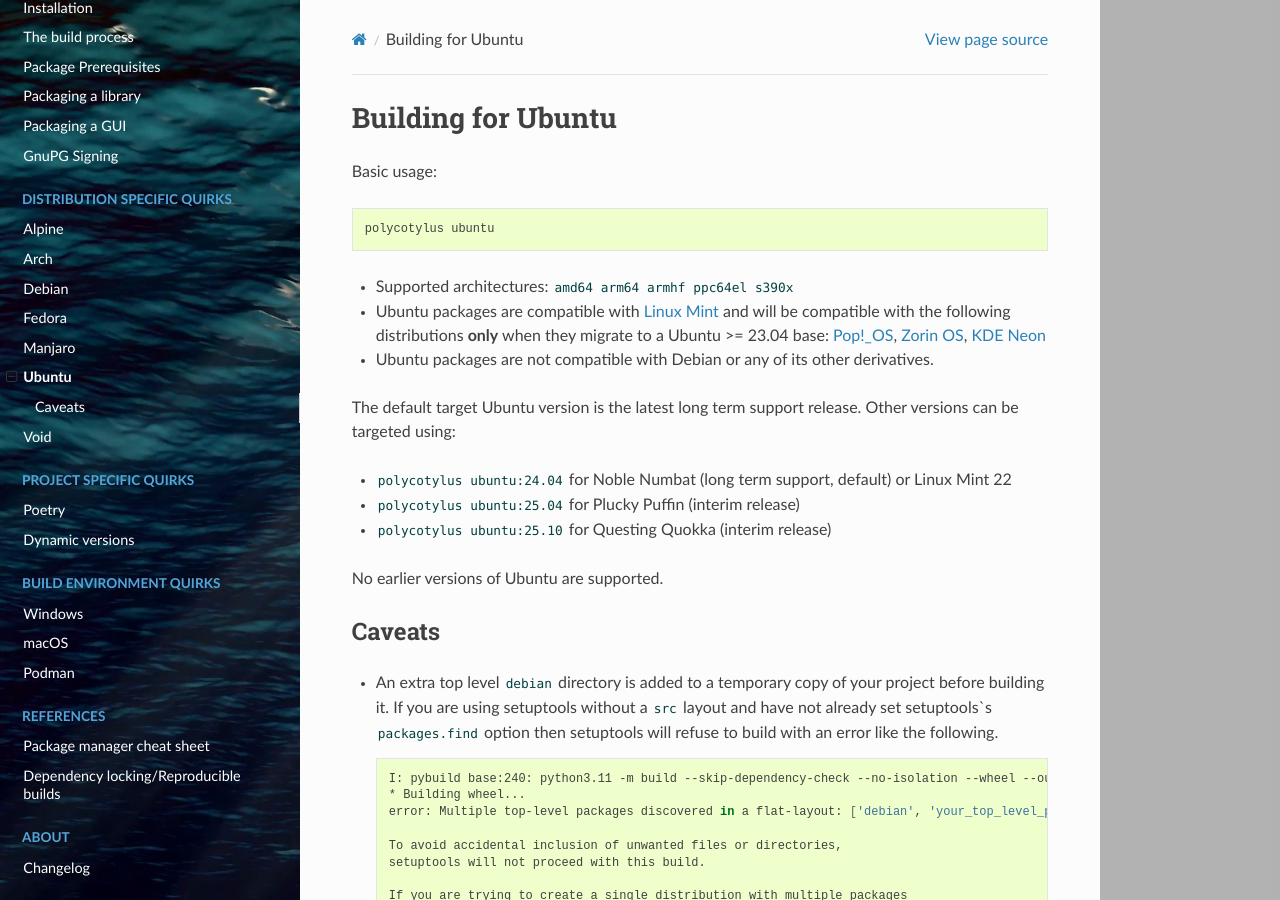
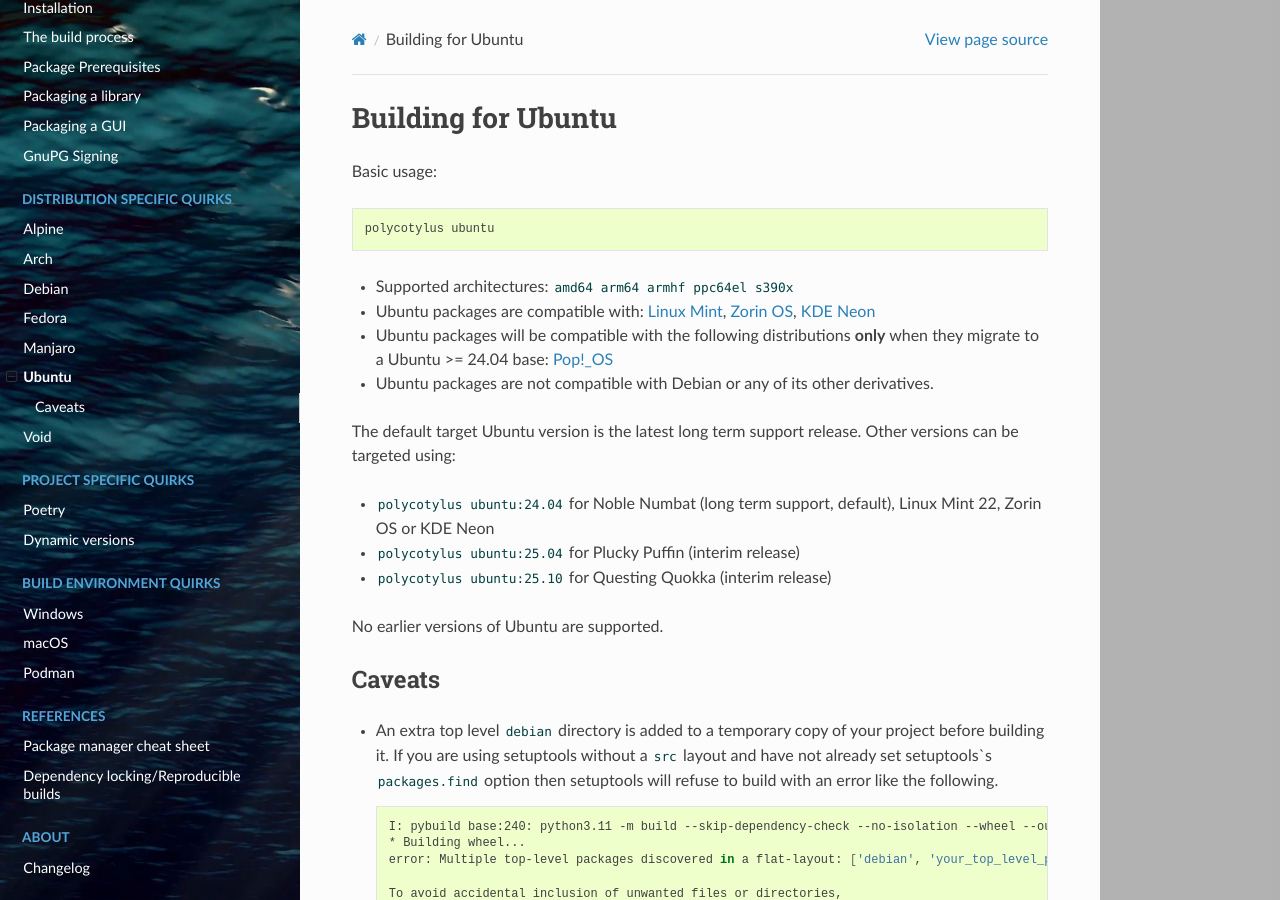
Before and after one commit to bwoodsend/polycotylus, a Sphinx documentation site: the page built from docs/source/ubuntu.rst, in a window 1280 px wide and 900 px high. Built offline with Sphinx 7.4.7 and the Read the Docs theme 3.1.0, drawn with Linux system fonts in a browser that asks for light colours; pages that are not in the unit, such as notebooks, are missing from menus.

Commit message:
Update Ubuntu-compatible distributions docs

```diff
--- a/docs/source/ubuntu.rst
+++ b/docs/source/ubuntu.rst
@@ -8,10 +8,12 @@
 
 * Supported architectures: ``amd64 arm64 armhf ppc64el s390x``
 
-* Ubuntu packages are compatible with `Linux Mint <https://linuxmint.com/>`_ and
-  will be compatible with the following distributions **only** when they migrate
-  to a Ubuntu >= 23.04 base: `Pop!_OS <https://pop.system76.com/>`_, `Zorin OS
-  <https://zorin.com/os/>`_, `KDE Neon <https://neon.kde.org/>`_
+* Ubuntu packages are compatible with: `Linux Mint <https://linuxmint.com/>`_,
+  `Zorin OS <https://zorin.com/os/>`_, `KDE Neon <https://neon.kde.org/>`_
+
+* Ubuntu packages will be compatible with the following distributions **only**
+  when they migrate to a Ubuntu >= 24.04 base: `Pop!_OS
+  <https://pop.system76.com/>`_
 
 * Ubuntu packages are not compatible with Debian or any of its other
   derivatives.
@@ -19,7 +21,7 @@
 The default target Ubuntu version is the latest long term support release.
 Other versions can be targeted using:
 
-* ``polycotylus ubuntu:24.04`` for Noble Numbat (long term support, default) or Linux Mint 22
+* ``polycotylus ubuntu:24.04`` for Noble Numbat (long term support, default), Linux Mint 22, Zorin OS or KDE Neon
 * ``polycotylus ubuntu:25.04`` for Plucky Puffin (interim release)
 * ``polycotylus ubuntu:25.10`` for Questing Quokka (interim release)
 
```
